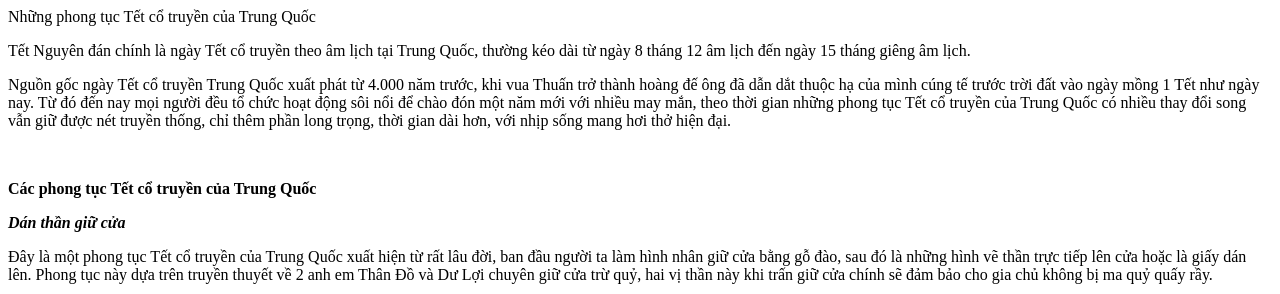
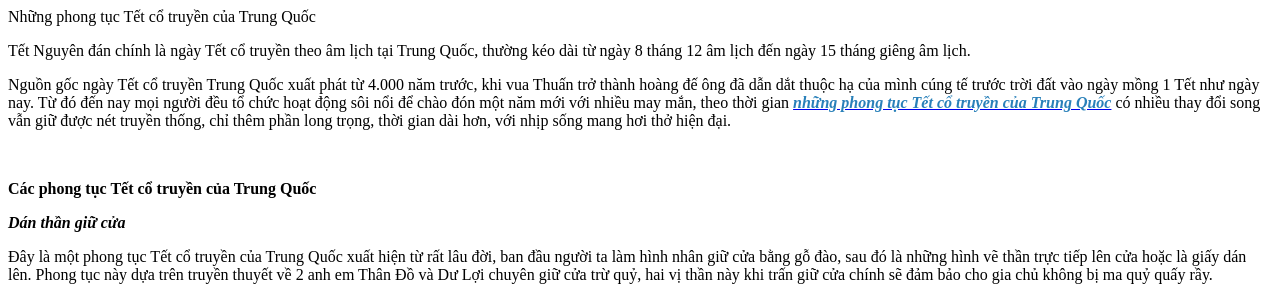
Before and after one commit to vemaybay123/nhung-phong-tuc-tet-co-truyen-cua-trung-quoc, a plain HTML site: page index.html in a window 1280 px wide. Shown: the top 294 px of the page. Drawn offline with Linux system fonts and the light colour scheme.

Commit message:
Update index.html

```diff
--- a/index.html
+++ b/index.html
@@ -2,7 +2,7 @@
 
 <p>Tết Nguyên đán chính là ngày Tết cổ truyền theo âm lịch tại Trung Quốc, thường kéo dài từ ngày 8 tháng 12 âm lịch đến ngày 15 tháng giêng âm lịch.</p>
 
-<p>Nguồn gốc ngày Tết cổ truyền Trung Quốc xuất phát từ 4.000 năm trước, khi vua Thuấn trở thành hoàng đế ông đã dẫn dắt thuộc hạ của mình cúng tế trước trời đất vào ngày mồng 1 Tết như ngày nay. Từ đó đến nay mọi người đều tổ chức hoạt động sôi nổi để chào đón một năm mới với nhiều may mắn, theo thời gian những phong&nbsp;tục Tết cổ truyền của Trung Quốc&nbsp;có nhiều thay đổi song vẫn giữ được nét truyền thống, chỉ thêm phần long trọng, thời gian dài hơn, với nhịp sống mang hơi thở hiện đại.</p>
+<p>Nguồn gốc ngày Tết cổ truyền Trung Quốc xuất phát từ 4.000 năm trước, khi vua Thuấn trở thành hoàng đế ông đã dẫn dắt thuộc hạ của mình cúng tế trước trời đất vào ngày mồng 1 Tết như ngày nay. Từ đó đến nay mọi người đều tổ chức hoạt động sôi nổi để chào đón một năm mới với nhiều may mắn, theo thời gian <em><strong><a href="https://vemaybay123.github.io/nhung-phong-tuc-tet-co-truyen-cua-trung-quoc/" target="_blank"><span style="color:#2980b9">những phong&nbsp;tục Tết cổ truyền của Trung Quốc</span></a></strong></em>&nbsp;có nhiều thay đổi song vẫn giữ được nét truyền thống, chỉ thêm phần long trọng, thời gian dài hơn, với nhịp sống mang hơi thở hiện đại.</p>
 
 <p>&nbsp;</p>
 
```
